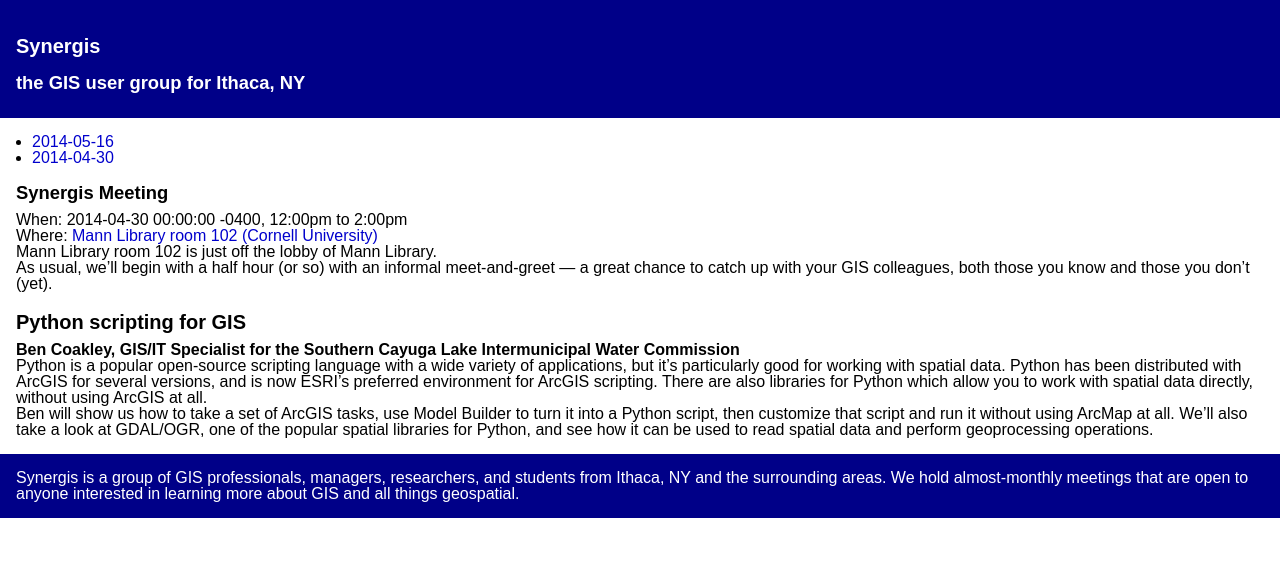
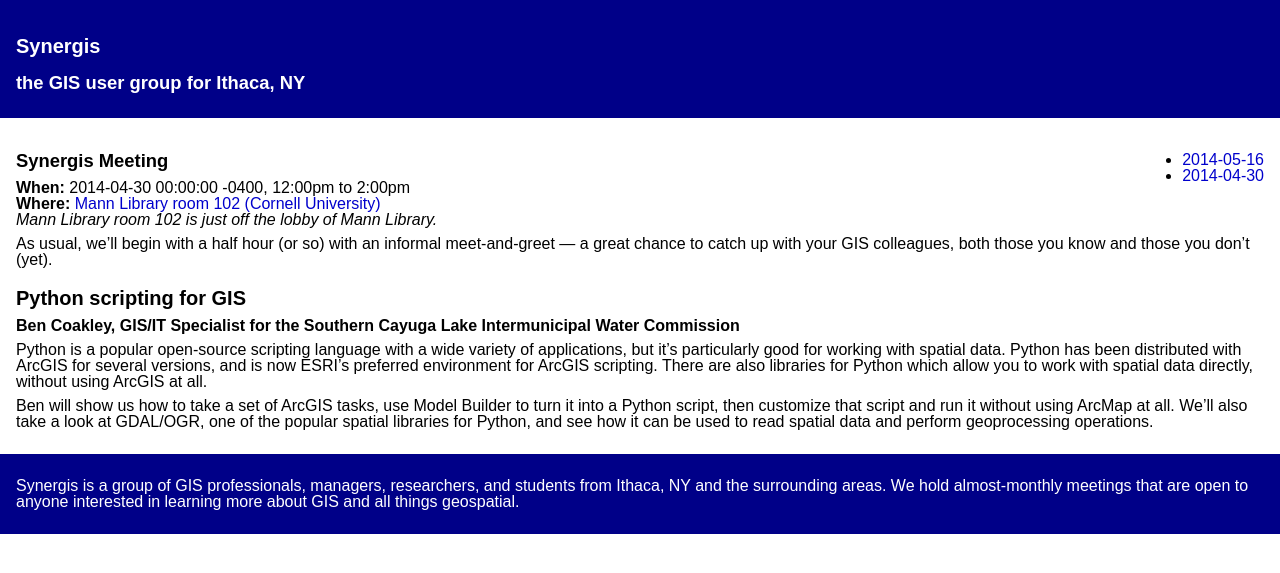
Before and after one commit to synergis-ny/synergis-ny.github.io, a Jekyll site: the page built from _posts/meetings/2014-04-30-synergis-meeting.md, in a window 1280 px wide. Shown: the top 573 px of the page. Built offline with Jekyll 4.4.1, drawn with Linux system fonts in a browser that asks for light colours.

Commit message:
tweak css

```diff
--- a/_includes/header.html
+++ b/_includes/header.html
@@ -3,7 +3,7 @@
 <head>
     <meta charset='utf-8'>
     <meta http-equiv="X-UA-Compatible" content="IE=Edge,chrome=1">
-    <link rel="stylesheet" href="/stylesheets/core.css" />
+    <link rel="stylesheet" href="/synergis.css" />
     <title>Synergis</title>
 </head>
 
--- a/_layouts/meeting.html
+++ b/_layouts/meeting.html
@@ -3,7 +3,7 @@
 ---
 
 <div class="meeting-list">
-    <ul class="meeting-sidebar">
+    <ul>
     {% for meeting in site.categories.meetings %}
         <li><a {% if page.url == meeting.url %}class="active"{% endif %} href={{ meeting.url }}>{{ meeting.date | date: "%Y-%m-%d" }}</a></li>
     {% endfor %}
@@ -12,8 +12,8 @@
 
 <div class="meeting">
     <h2>Synergis Meeting</h2>
-    <div class="when">When: {{ page.date }}, {{ page.time }}</div>
-    <div class="where">Where: <a href='https://www.google.com/maps/place/{{ page.address }}'>{{ page.location }}</a></div>
+    <div class="when"><b>When:</b> {{ page.date }}, {{ page.time }}</div>
+    <div class="where"><b>Where:</b> <a href='https://www.google.com/maps/place/{{ page.address }}'>{{ page.location }}</a></div>
     <div class="notes">{{ page.notes }}</div>
     <div class="entry">{{ content }}</div>
 </div>
--- a/stylesheets/core.css
+++ b/synergis.css
@@ -30,6 +30,7 @@
 img { border:0 }
 input,textarea,select { font-family:Arial, sans-serif ; font-size:100% ; margin:0 ; border:2px inset }
 input,textarea { padding:1px 2px }
+p { margin:0.5em 0 }
 pre { margin:0.5em ; padding:0.5em ; border:1px solid #ddd ; background:#f8f8ee ; border-radius:5px }
 code { color:#840 ; font-size:85% }
 td, th { vertical-align:top }
@@ -47,3 +48,6 @@
 footer { padding:1em ; background:#008 ; color:#fff }
 
 div#main { padding:1em ; background:#fff ; color:#000 }
+
+div.notes { font-style:italic }
+div.meeting-list { float:right }
```
